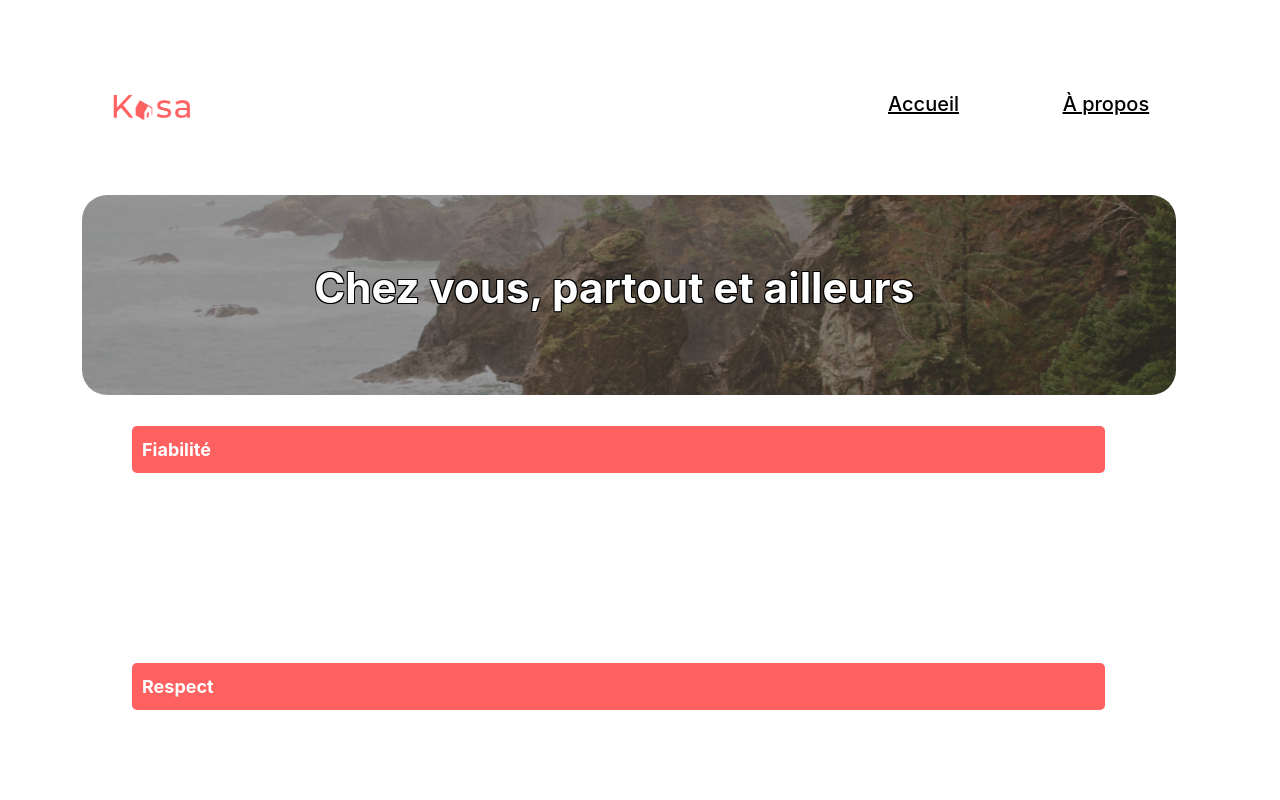
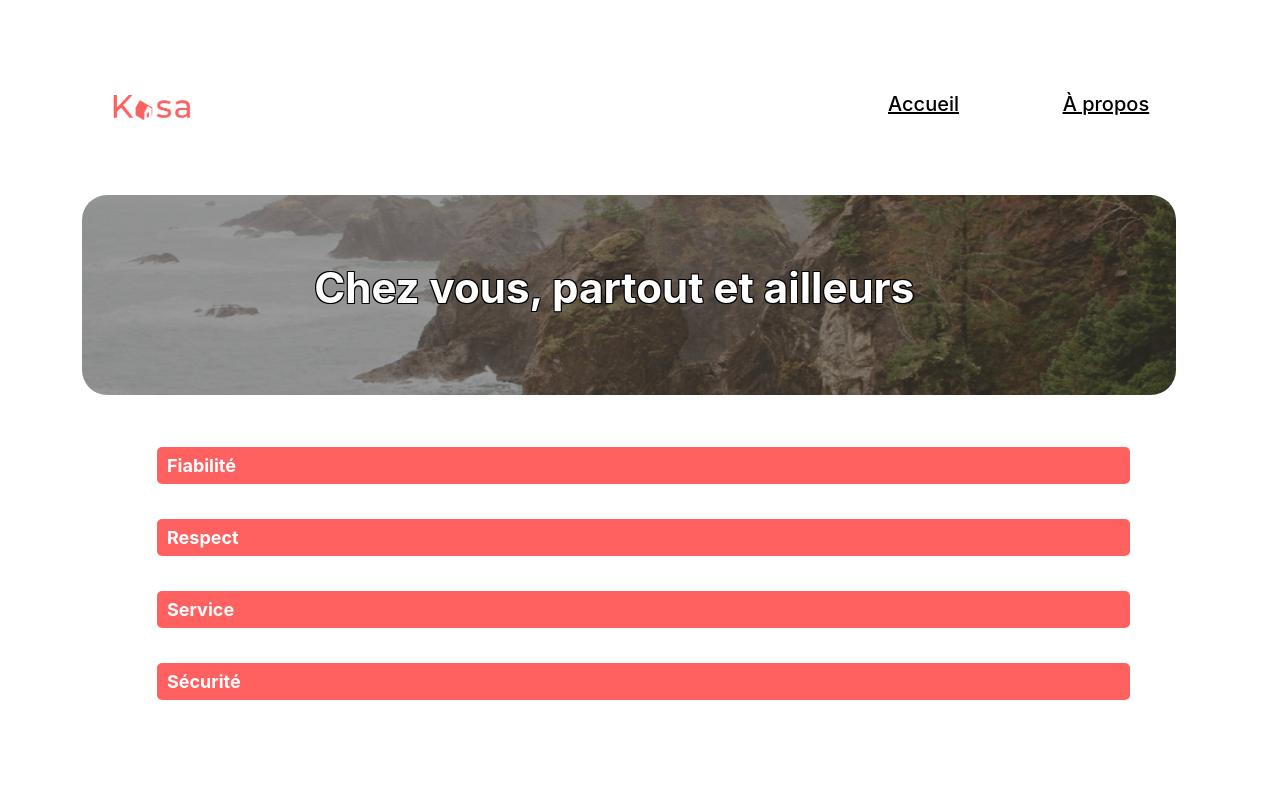
Before and after one commit to Meriamatt/TesteurLogiciel_appli_location_immobiliere_React-main, a React (Vite) app in the folder frontend/vite-project/: page /about in a window 1280 px wide. Shown: the top 800 px of the page. Built offline with nearby package versions, Linux system fonts and the light colour scheme.

Commit message:
collapse component

```diff
--- /dev/null
+++ b/frontend/vite-project/src/component/collapse/collapse.css
@@ -0,0 +1,43 @@
+.about {
+    margin-top: 35px;
+    margin-left: 80px;
+    background-color: #ff6060;
+    border-radius: 5px;
+    display: flex;
+    flex-direction: column;
+    width: 80%;
+    margin-left: 100px;
+    cursor: pointer;
+  }
+
+ h2 {
+    font-size: 18px;
+    color: white;
+    margin: 5px 10px;
+  }
+  li{
+    list-style: none;
+  }
+.description{
+    display: none;
+  }
+.wrapper {
+    position: relative;
+    display: flex;
+    background: #f7f7f7;
+  }
+
+  .animation-active {
+    position: relative;
+    left: -10px;
+    background-color: #f7f7f7;
+    border-bottom-left-radius: 5px;
+    border-bottom-right-radius: 5px;
+    height: auto;
+    width: 98.3%;
+    line-height: 30px;
+    padding: 15px 10px;
+  }
+  .wrapper {
+    transition: height 500ms ease-in-out;
+  }
--- /dev/null
+++ b/frontend/vite-project/src/component/collapse/collapse.jsx
@@ -0,0 +1,36 @@
+
+import './collapse.css'
+import PropTypes from 'prop-types';
+import  { useState} from 'react';
+
+
+    function Collapse({ collapse }) {
+        const [isCollapsed, setIsCollapsed] = useState(false);
+
+
+        const handleCollapseClick = () => {
+          setIsCollapsed(!isCollapsed);
+        };
+
+        return (
+          <div
+            key={collapse.id}
+            title={collapse.title}
+            className="about"
+            id={collapse.id}
+            onClick={handleCollapseClick}
+          >
+            <h2>{collapse.title}</h2>
+            <div id={`description-${collapse.id}`} className={`description ${isCollapsed ? 'wrapper' : ''}`}>
+              <ul id="list">
+                <li>{collapse.description}</li>
+              </ul>
+            </div>
+          </div>
+        );
+      }
+  Collapse.propTypes = {
+    collapse: PropTypes.object,
+
+  }
+  export default Collapse
--- a/frontend/vite-project/src/pages/about/about.css
+++ b/frontend/vite-project/src/pages/about/about.css
@@ -1,44 +1,6 @@
-.about {
-    margin-top: 190px;
-    margin-left: 80px;
-    align-items: center;
-    background-color: #ff6060;
-    border-radius: 5px;
-    display: inline-flex;
-    height: 47px;
-    width: 80%;
-    margin-left: 100px;
-    cursor: pointer;
-  }
-  .about h2 {
-    font-size: 18px;
-    color: white;
-    margin: 5px 10px;
-  }
-  .description-before-animation{
-    display: none;
-  }
-  .animation-active {
+.collapse{
     position: relative;
-    left: -96px;
-    background-color: #f7f7f7;
-    border-bottom-left-radius: 5px;
-    border-bottom-right-radius: 5px;
-    height: auto;
+    top: 211px;
     width: 100%;
-    line-height: 30px;
-    padding: 15px 10px;
-  }
-  .description {
-    animation: myAnim 2s ease 0s 1 normal forwards;
-  }
-
-  @keyframes myAnim {
-	0% {
-		transform: translateY(0);
-	}
-
-	100% {
-		transform: translateY(70px);
-	}
+    margin-left: 25px;
 }
--- a/frontend/vite-project/src/pages/about/about.jsx
+++ b/frontend/vite-project/src/pages/about/about.jsx
@@ -1,4 +1,5 @@
 import Banner from '../../component/banner/banner'
+import Collapse from '../../component/collapse/collapse'
 import AboutImageBanner from '../../assets/image_kasa/about_image.png'
 import aboutData from '../../datas/AboutData.json'
 import  './about.css';
@@ -7,11 +8,6 @@ import  './about.css';
 
 
 function About(){
-    const handleCollapseClick = (id) => {
-        const descriptionAnimation = document.querySelector(id);
-        descriptionAnimation.classList.toggle('animation-active');
-        descriptionAnimation.classList.remove('description-before-animation');
-      };
 
     return(
 
@@ -23,17 +19,11 @@ function About(){
 
 
 
-        <div>
+        <div className='collapse'>
 
-        {aboutData.map((collapse) => (
-          < div key={collapse.id}
-          title={collapse.title}
-          className="about collapse-animation"
-          onClick={() => handleCollapseClick(collapse.id)} >
-             <h2>{collapse.title}</h2>
-             <p className='description description-before-animation'>{collapse.description}</p>
-          </div>
+        {aboutData.map((collapse, index) => (
 
+          <Collapse key= {index} collapse={collapse} />
 
 
         ))}
```
Also changed, not shown: frontend/vite-project/src/component/about/about.jsx (deleted, +0 -15 lines), frontend/vite-project/src/component/about/about.css (deleted).
